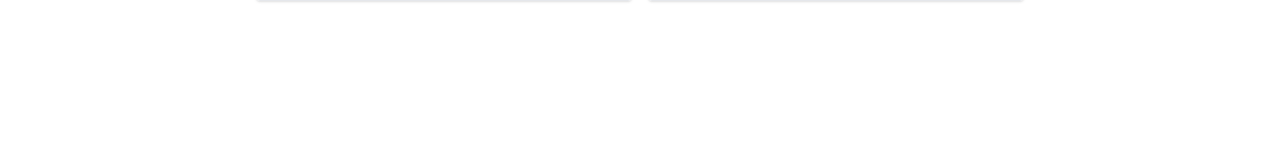
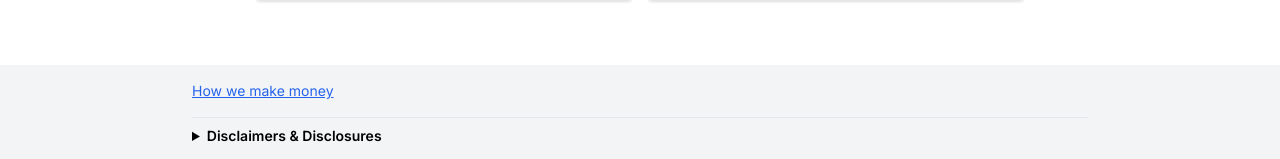
Before and after one commit to mohitkesarwani/creditcardsUI, a React (Vite) app: page / in a window 1280 px wide. Shown: the part 1081-1240 px from the top of the page. Before the commit the page ends 1146 px from the top, so only its background shows below. Built offline with nearby package versions, Linux system fonts and the light colour scheme; no server answers; the HTML template or start-up script is replaced by a standard one.

Commit message:
Add legal disclaimers and footer

```diff
--- a/src/App.jsx
+++ b/src/App.jsx
@@ -3,8 +3,10 @@ import LandingPage from './pages/LandingPage';
 import CardsPage from './pages/CardsPage';
 import CardDetailPage from './pages/CardDetailPage';
 import ComparePage from './pages/ComparePage';
+import HowWeMakeMoneyPage from './pages/HowWeMakeMoneyPage';
 import { SelectedCardsProvider } from './hooks/useSelectedCards';
 import Header from './components/Header';
+import Footer from './components/Footer';
 
 function App() {
   return (
@@ -15,7 +17,9 @@ function App() {
         <Route path="/cards" element={<CardsPage />} />
         <Route path="/cards/:id" element={<CardDetailPage />} />
         <Route path="/compare" element={<ComparePage />} />
+        <Route path="/how-we-make-money" element={<HowWeMakeMoneyPage />} />
       </Routes>
+      <Footer />
     </SelectedCardsProvider>
   );
 }
--- /dev/null
+++ b/src/components/Disclaimers.jsx
@@ -0,0 +1,21 @@
+import React from 'react';
+
+export const disclaimers = [
+  "The information provided on this site is of a general nature only and does not take into account your personal objectives, financial situation or needs. Consider whether the information is appropriate to your circumstances before making any financial decisions.",
+  "Product information is current at the time of publication but may be subject to change. You should check the product issuer’s website before making any decision.",
+  "RewardRadar may receive a commission when you apply for products through our links. However, this does not influence our comparisons or editorial content.",
+  "All product details are sourced either directly from the provider or from publicly available information. We do not guarantee the accuracy of third-party data.",
+  "RewardRadar is independently owned and not affiliated with any financial institution."
+];
+
+function Disclaimers({ className = '' }) {
+  return (
+    <div className={`text-xs text-gray-600 space-y-2 ${className}`.trim()}>
+      {disclaimers.map((d, i) => (
+        <p key={i}>{d}</p>
+      ))}
+    </div>
+  );
+}
+
+export default Disclaimers;
--- /dev/null
+++ b/src/components/Footer.jsx
@@ -0,0 +1,23 @@
+import React from 'react';
+import Disclaimers from './Disclaimers';
+import { Link } from 'react-router-dom';
+
+function Footer() {
+  return (
+    <footer className="p-4 bg-gray-100 text-sm">
+      <div className="max-w-4xl mx-auto space-y-4">
+        <div>
+          <Link to="/how-we-make-money" className="text-blue-600 underline">
+            How we make money
+          </Link>
+        </div>
+        <details className="border-t pt-2">
+          <summary className="cursor-pointer font-semibold">Disclaimers &amp; Disclosures</summary>
+          <Disclaimers className="mt-2" />
+        </details>
+      </div>
+    </footer>
+  );
+}
+
+export default Footer;
--- a/src/pages/CardDetailPage.jsx
+++ b/src/pages/CardDetailPage.jsx
@@ -6,6 +6,7 @@ import {
   getFeatureTags,
   getTagColor,
 } from '../utils.js';
+import Disclaimers from '../components/Disclaimers';
 
 function CardDetailPage() {
   const { id } = useParams();
@@ -67,6 +68,7 @@ function CardDetailPage() {
           >
             Apply Now
           </a>
+          <Disclaimers className="mt-4" />
         </div>
 
         <section className="mb-6 border-b pb-4">
--- a/src/pages/CardsPage.jsx
+++ b/src/pages/CardsPage.jsx
@@ -5,6 +5,7 @@ import AdvancedFilters from '../components/AdvancedFilters';
 import { getMinimumAnnualFee } from '../utils.js';
 import { useNavigate } from 'react-router-dom';
 import { useSelectedCards } from '../hooks/useSelectedCards';
+import Disclaimers from '../components/Disclaimers';
 
 function CardsPage() {
   const [cards, setCards] = useState([]);
@@ -137,6 +138,7 @@ function CardsPage() {
         <div className="md:flex-1 mt-4 md:mt-0">
           <CardGrid cards={filtered.slice(0, visibleCount)} />
           <div ref={loadMoreRef} className="h-10" />
+          <Disclaimers className="mt-4" />
         </div>
       </div>
     </div>
--- a/src/pages/ComparePage.jsx
+++ b/src/pages/ComparePage.jsx
@@ -2,6 +2,7 @@ import React from 'react';
 import { useSelectedCards } from '../hooks/useSelectedCards';
 import CompareTable from '../components/CompareTable';
 import { useNavigate } from 'react-router-dom';
+import Disclaimers from '../components/Disclaimers';
 
 function ComparePage() {
   const { selected } = useSelectedCards();
@@ -24,6 +25,7 @@ function ComparePage() {
   return (
     <div className="p-4 overflow-auto">
       <CompareTable cards={selected} />
+      <Disclaimers className="mt-4" />
     </div>
   );
 }
--- /dev/null
+++ b/src/pages/HowWeMakeMoneyPage.jsx
@@ -0,0 +1,21 @@
+import React from 'react';
+import { Link } from 'react-router-dom';
+
+function HowWeMakeMoneyPage() {
+  return (
+    <div className="p-4 max-w-2xl mx-auto space-y-4">
+      <h1 className="text-2xl font-bold">How we make money</h1>
+      <p>
+        RewardRadar may receive a commission when you apply for credit cards through our links. These commissions help us maintain the site and continue providing free comparisons.
+      </p>
+      <p>
+        We strive to keep our comparisons independent and based on publicly available data. Our editorial content is not influenced by any financial institution.
+      </p>
+      <Link to="/" className="text-blue-600 underline">
+        Back to home
+      </Link>
+    </div>
+  );
+}
+
+export default HowWeMakeMoneyPage;
```
